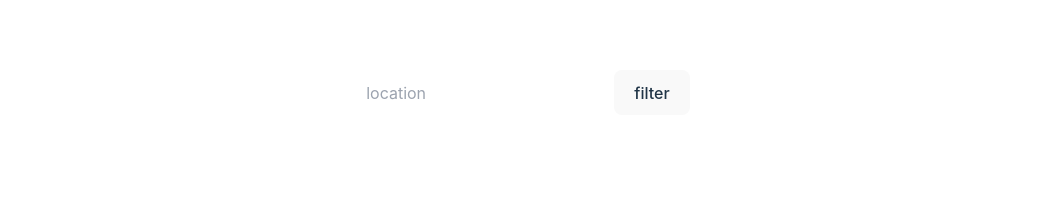
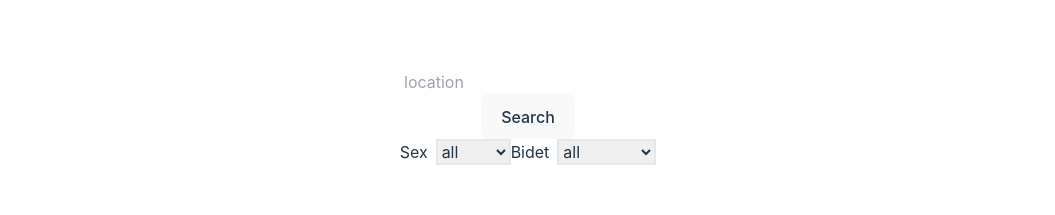
Before and after one commit to unkerpete/ToiletsSearchRate_client, a React (Vite) app: page / in a window 1280 px wide. Shown: the part 172-387 px from the top of the page, without its empty margins (112-1167 px from the left). Built offline with nearby package versions, Linux system fonts and the light colour scheme; no server answers.

Commit message:
FilterAndDisplay 2. Filter by sex and bidet is working now.

```diff
--- a/src/components/FilterAndDisplay.jsx
+++ b/src/components/FilterAndDisplay.jsx
@@ -2,7 +2,10 @@ import React, { useEffect, useState } from 'react';
 
 const FilterAndDisplay = () => {
   const [toiletsResults, setToiletsResults] = useState([]);
+  const [sexFilter, setSexFilter] = useState(null);
+  const [bidetFilter, setBidetFilter] = useState(null);
 
+  // on render, fetches all the toilets in database
   const getToilets = async () => {
     try {
       const res = await fetch(`http://127.0.0.1:5001/toilets/getalltoilets`);
@@ -13,23 +16,78 @@ const FilterAndDisplay = () => {
       alert(err.message);
     }
   };
-
   useEffect(() => {
     getToilets();
   }, []);
 
+  // changes the sexFilter state upon user selection
+  const handleSexChange = (e) => {
+    if (e.target.value === 'all sex') {
+      setSexFilter(null);
+    } else {
+      setSexFilter(e.target.value);
+    }
+  };
+
+  // changes the bidetFilter state upon user selection
+  const handleBidetChange = (e) => {
+    if (e.target.value === 'all bidets') {
+      setBidetFilter(null);
+    } else {
+      setBidetFilter(e.target.value);
+    }
+  };
+
   return (
     <>
       <div className="m-28">
-        <input type="text" label="hello" placeholder="location" />
-        <button>filter</button>
+        <input
+          className="block m-auto"
+          type="text"
+          label="hello"
+          placeholder="location"
+        />
+        <button>Search</button>
+        <br />
+        <span>Sex</span>
+        <select className="border-2 ml-2" onChange={handleSexChange}>
+          <option value="all sex">all</option>
+          <option value="male">male</option>
+          <option value="female">female</option>
+        </select>
+        <span>Bidet</span>
+        <select className="border-2 ml-2" onChange={handleBidetChange}>
+          <option value="all bidets">all</option>
+          <option value="manual">manual</option>
+          <option value="automatic">automatic</option>
+        </select>
       </div>
       <div className="m-28 bg-amber-300">
         results here
         {toiletsResults &&
-          toiletsResults.map((item) => {
-            return <h3>{item._location}</h3>;
-          })}
+          toiletsResults
+            .filter((item) => {
+              if (sexFilter && item.sex !== sexFilter) {
+                return false;
+              }
+              if (bidetFilter && item.bidet !== bidetFilter) {
+                return false;
+              }
+              return true;
+            })
+            .map((item) => {
+              return (
+                <div>
+                  <img
+                    src={item.imgurl}
+                    alt={item.location}
+                    width="300"
+                    className="m-auto"
+                  />
+                  <h3>{`${item.id} ${item.sex} ${item.bidet} ${item._location}`}</h3>
+                </div>
+              );
+            })}
       </div>
     </>
   );
```
